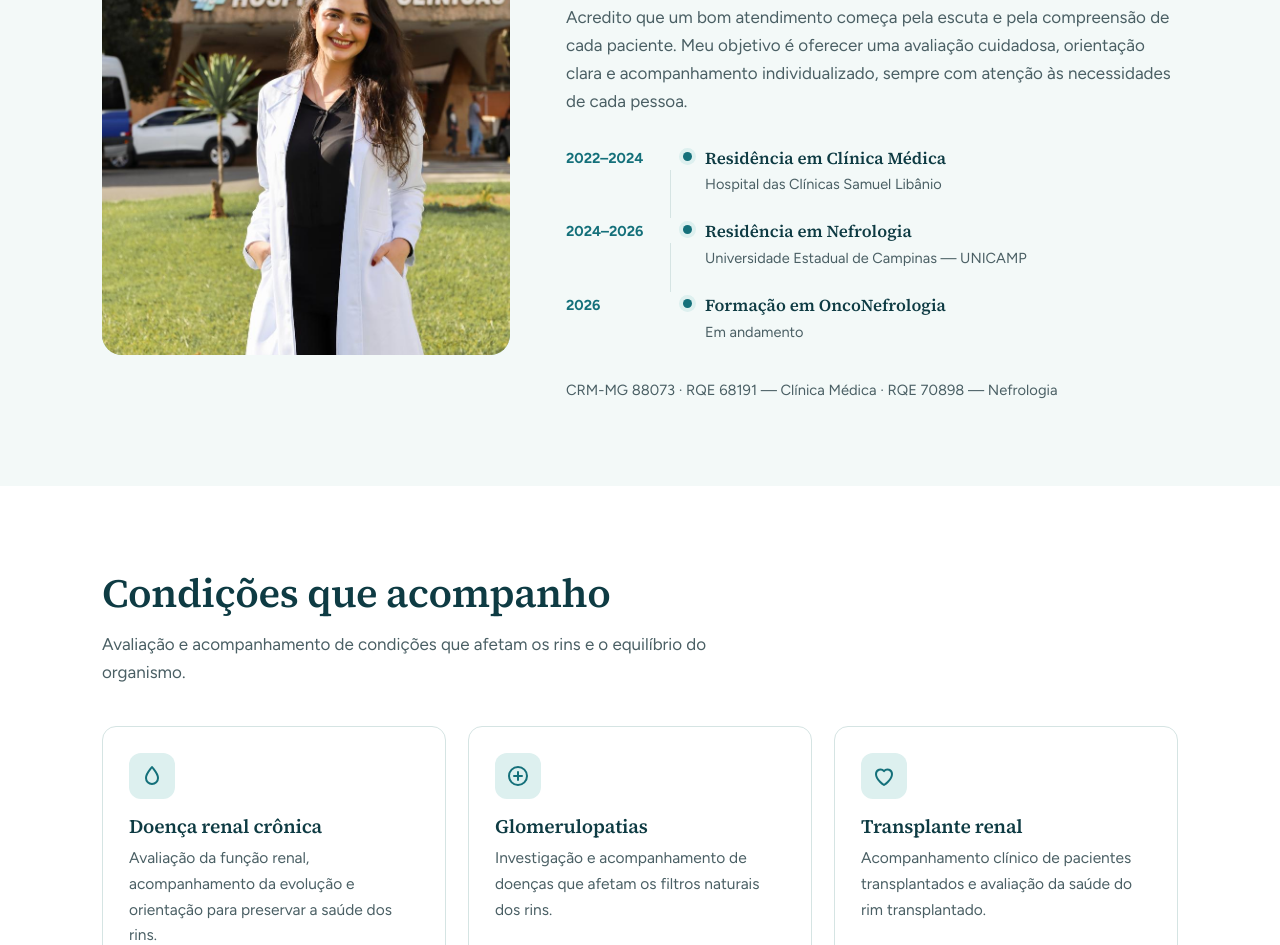
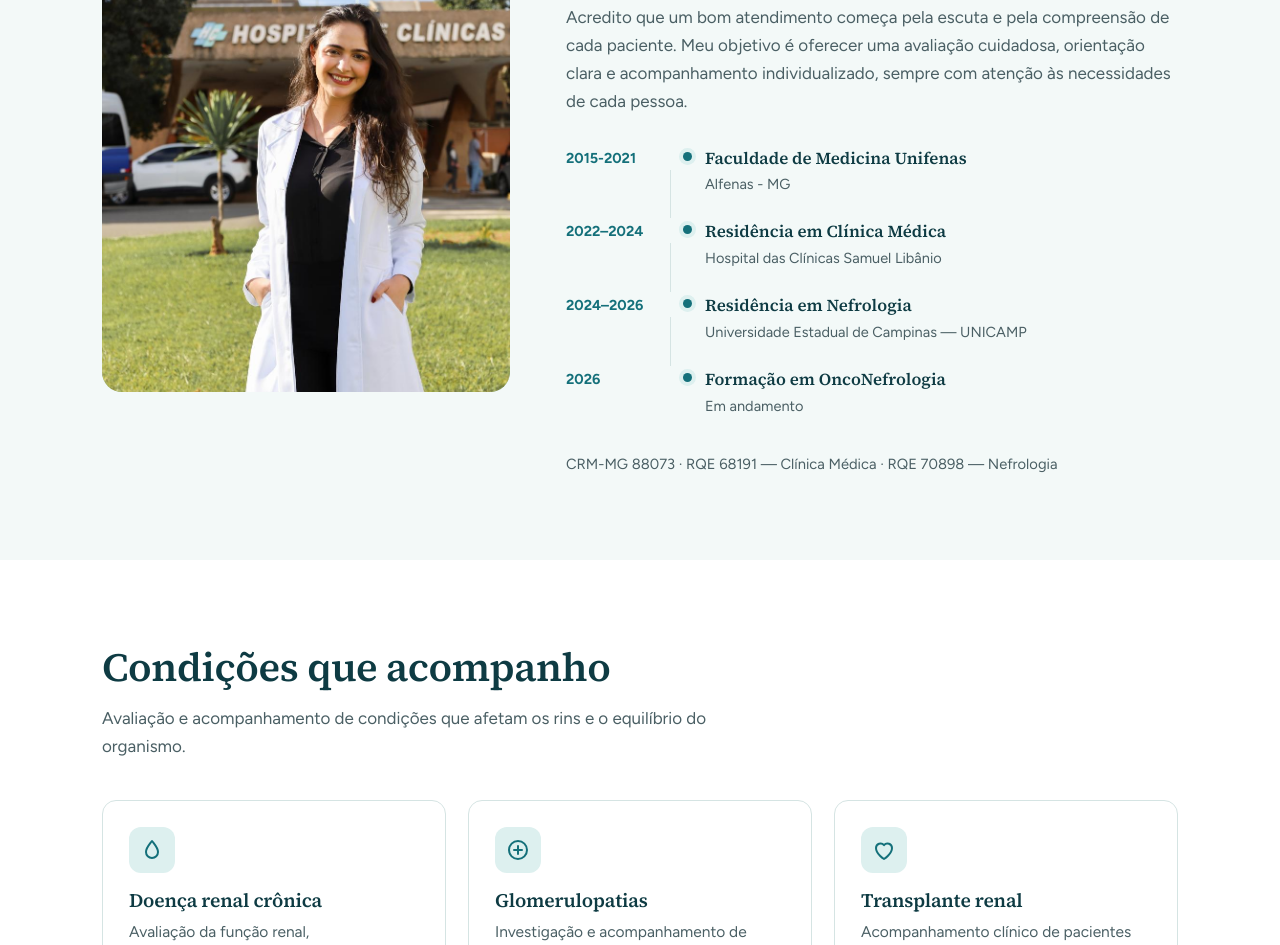
Before and after one commit to Marco-Aguiar/julielly-brandao, a plain HTML site: page index.html in a window 1280 px wide. Shown: the part 1300-2245 px from the top of the page. Drawn offline with Linux system fonts and the light colour scheme.

Commit message:
adding new course completion

```diff
--- a/index.html
+++ b/index.html
@@ -234,6 +234,14 @@
           </p>
 
           <div class="timeline">
+
+            <div class="timeline-item">
+              <span class="timeline-year">2015-2021</span>
+              <div>
+                <b>Faculdade de Medicina Unifenas</b>
+                <span>Alfenas - MG</span>
+              </div>
+            </div>
 
             <div class="timeline-item">
               <span class="timeline-year">2022–2024</span>
```
